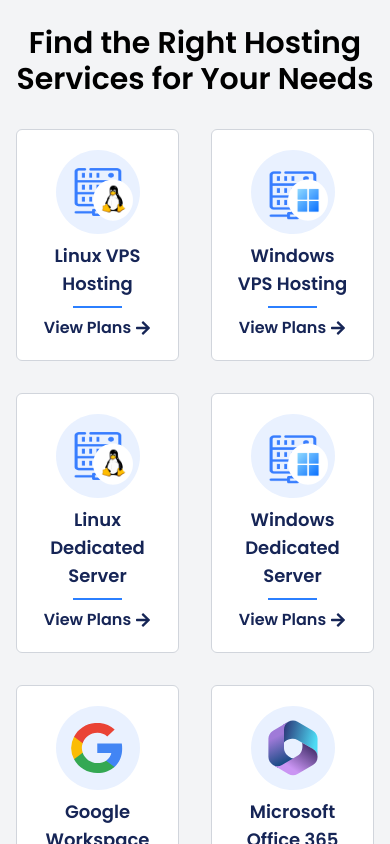
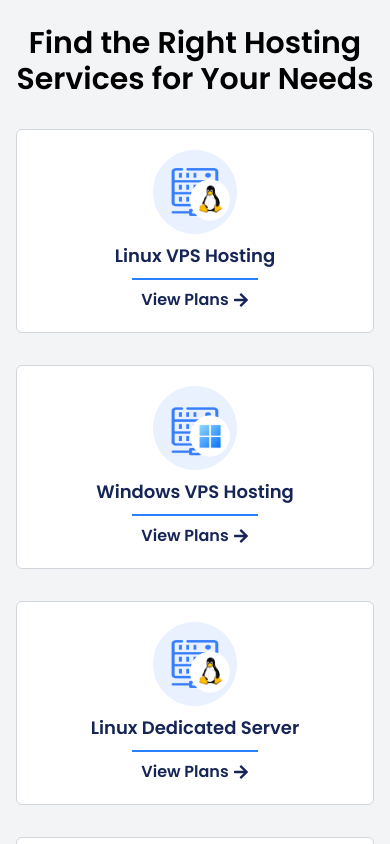
Before and after one commit to LitanMolla/web-hosting, a React (Vite) app: page / in a window 390 px wide. Shown: the part 3700-4544 px from the top of the page. Built offline with nearby package versions, Linux system fonts and the light colour scheme.

Commit message:
service col up

```diff
--- a/src/components/RightServices.jsx
+++ b/src/components/RightServices.jsx
@@ -14,7 +14,7 @@
             <section className='bg-gray-100 py-20'>
                 <Container>
                     <h2 className='font-semibold lg:text-[40px] text-3xl text-center mb-8'>Find the Right Hosting Services for Your Needs</h2>
-                    <div className="grid grid-cols-2 sm:grid-cols-3 md:grid-cols-4 gap-8">
+                    <div className="grid grid-cols-1 sm:grid-cols-3 md:grid-cols-4 gap-8">
                         <RightServicesCard
                         image={Linux}
                         title={'Linux VPS Hosting'}
```
